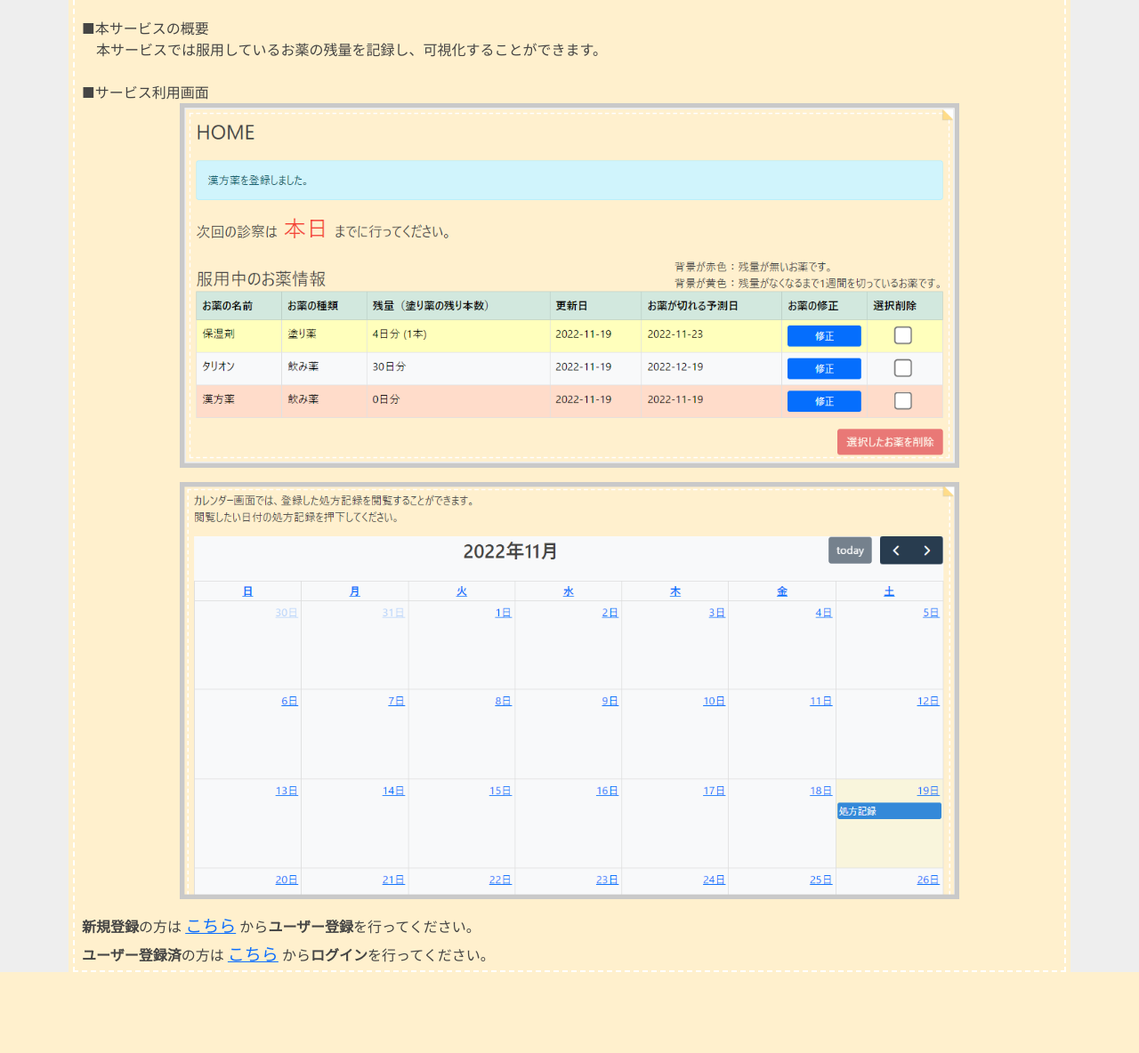
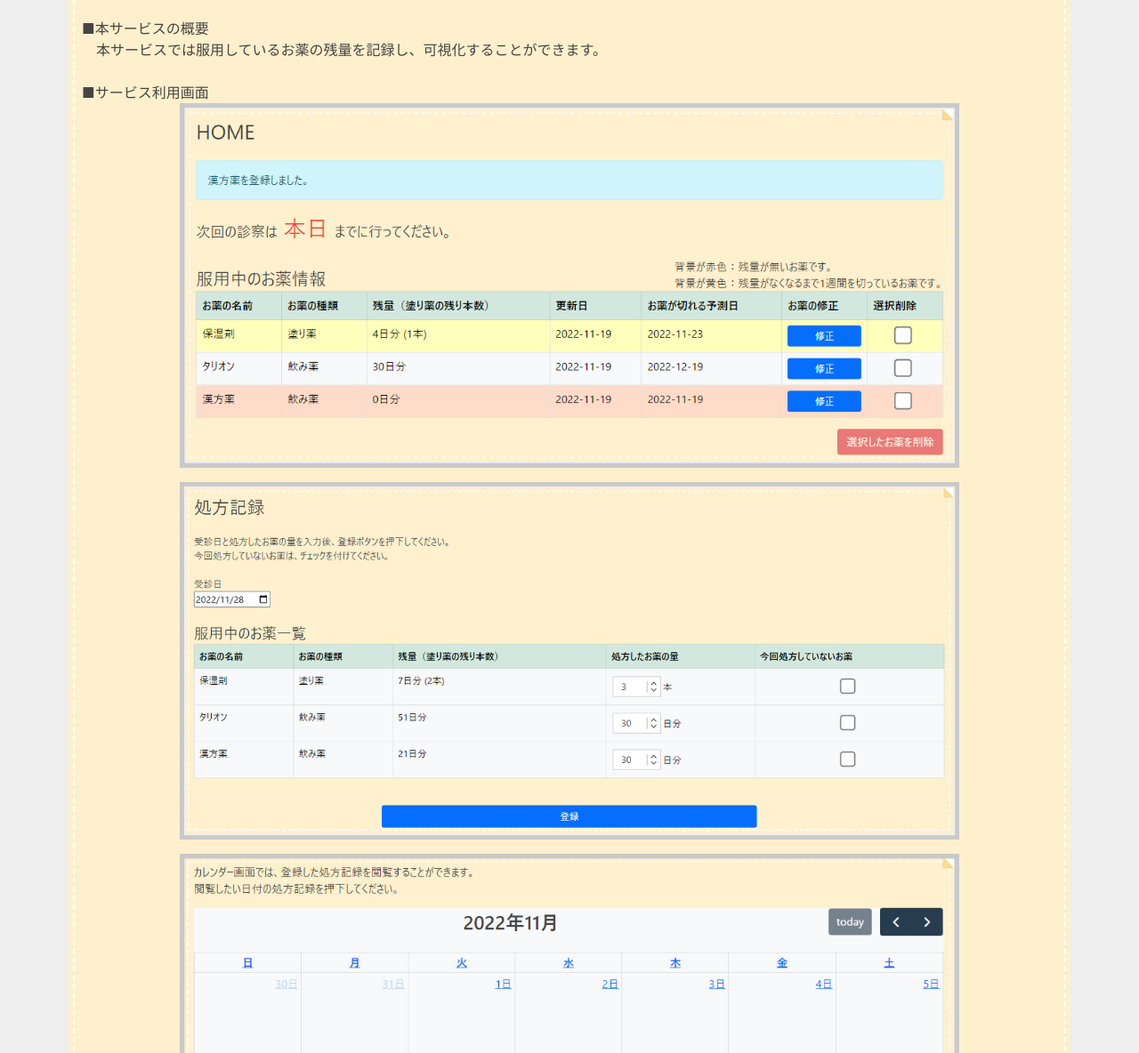
Before and after one commit to hyou59/medicine_app, a Flask app: page / in a window 1280 px wide. Shown: the part 130-1314 px from the top of the page at 89% size. Before the commit the page ends 1223 px from the top, so only its background shows below. Run offline with Flask 3, Linux system fonts and the light colour scheme; parts of the project's set-up code (start-up, migrations or seed data) failed here and were passed over; some libraries are stand-ins or nearby versions.

Commit message:
処方記録のデモ画像の追加_20221128

```diff
--- a/apps/home/templates/home/index.html
+++ b/apps/home/templates/home/index.html
@@ -15,6 +15,7 @@
         <p class="mt-4">■サービス利用画面</p>
         <div class="home-top-images-div">
             <img src="{{ url_for('static', filename='images/デモ画像1.png') }}" alt="デモ画像1" class="home-top-image mb-3">
+            <img src="{{ url_for('static', filename='images/処方記録_デモ画像.png') }}" alt="処方記録_デモ画像" class="home-top-image mb-3">
             <img src="{{ url_for('static', filename='images/カレンダー_デモ画像.png') }}" alt="カレンダー_デモ画像" class="home-top-image mb-3">
         </div>
         <p><b>新規登録</b>の方は <a href="{{ url_for('auth.signup') }}">こちら</a> から<b>ユーザー登録</b>を行ってください。</p>
```
Also changed, not shown: apps/static/images/処方記録_デモ画像.png (added).
